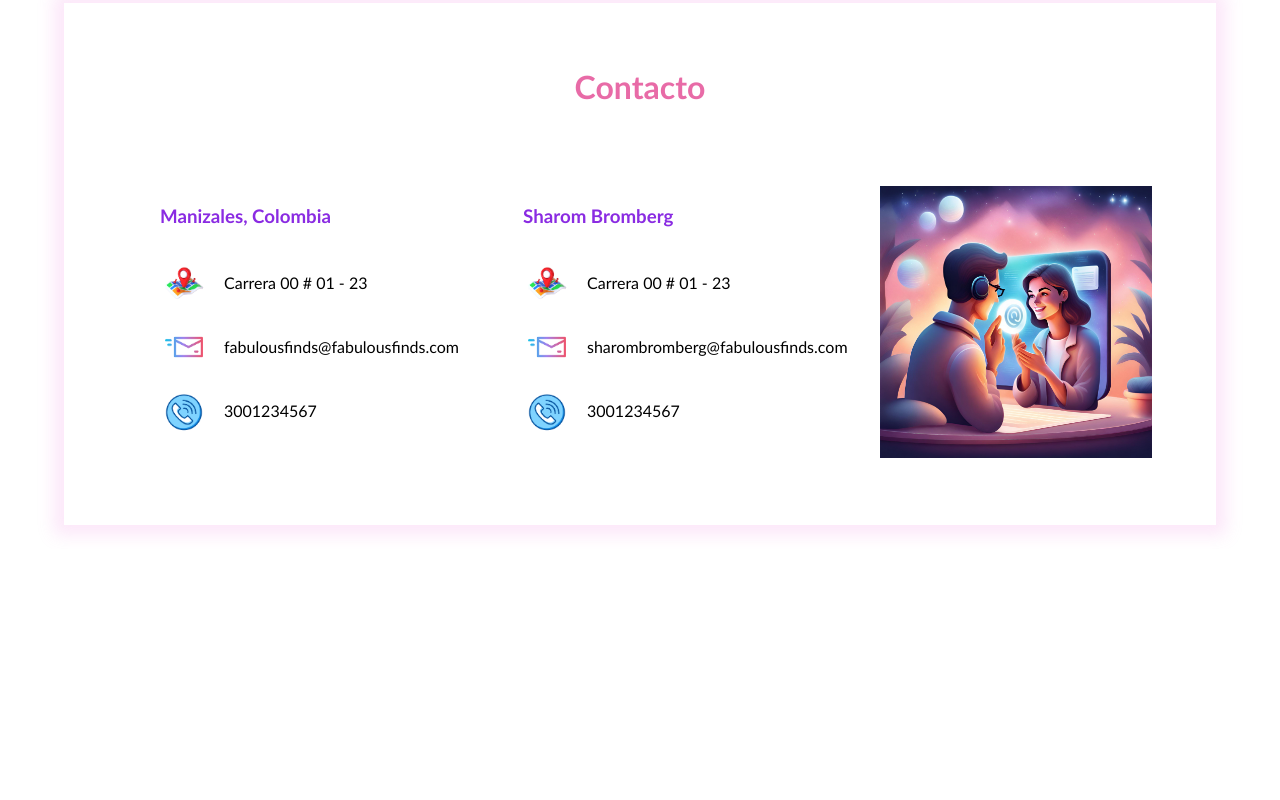
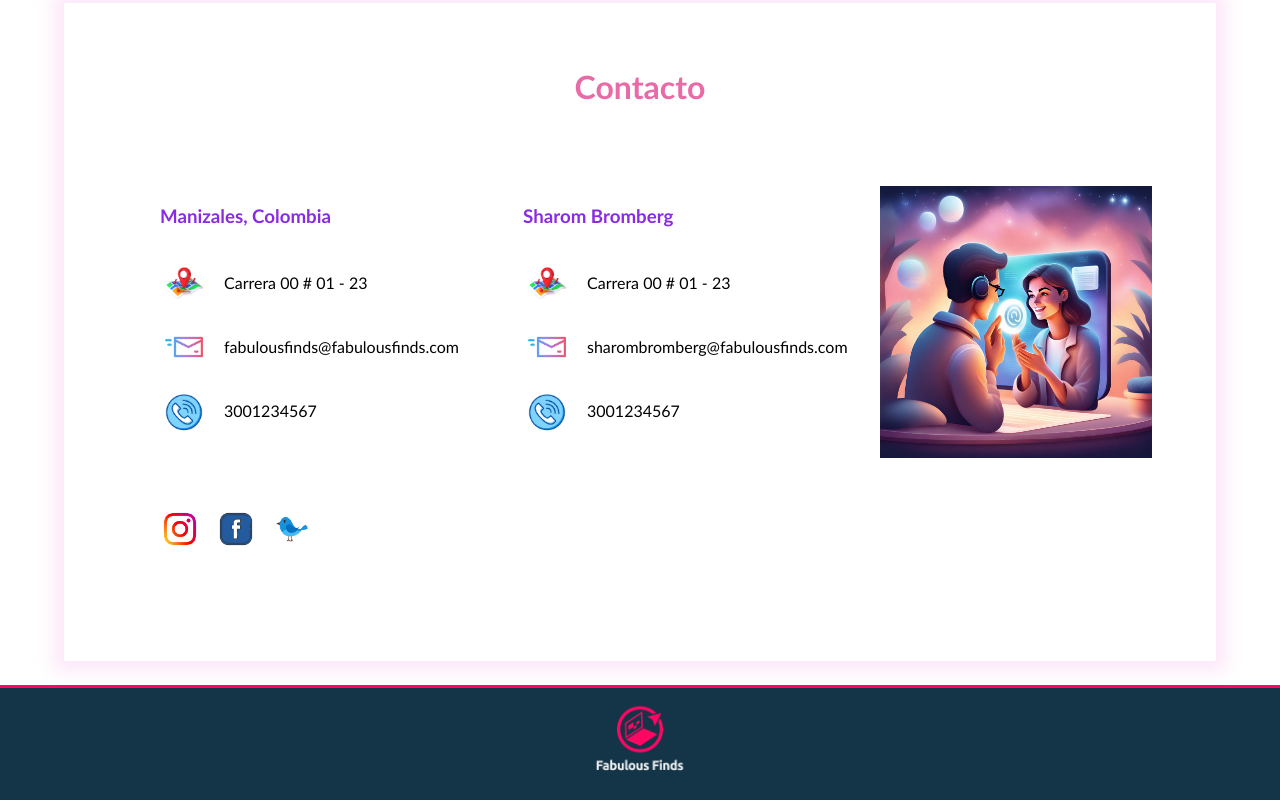
Before and after one commit to SharomBromberg/landing_page, a plain HTML site: page index.html in a window 1280 px wide. Shown: the part 1668-2468 px from the top of the page. Before the commit the page ends 2217 px from the top, so only its background shows below. Drawn offline with Linux system fonts and the light colour scheme.

Commit message:
agregué el footer

```diff
--- a/index.html
+++ b/index.html
@@ -10,7 +10,7 @@
 
 <body>
     <nav class="navbar">
-        <img class="logo" src="assets/img/fab.png" alt="">
+        <img class="logo" src="assets/img/fab.png" alt=" logo empresarial">
         <ul class="navitems">
             <li><a class="link" href="">INICIO </a></li>
             <li><a class="link" href="">SERVICIOS </a></li>
@@ -74,6 +74,8 @@
                     <p class="advantages-text">Encuentra ofertas atractivas sin comprometer la calidad, asegurando que
                         cada compra sea una inversión valiosa y accesible para todos los clientes.</p>
                 </div>
+
+
             </div>
         </section>
 
@@ -92,6 +94,7 @@
                         <li><img class="contact-picture" src="assets/img/telefono.png" alt=""> 3001234567</li>
                     </ul>
                 </div>
+
                 <div class="country-list">
                     <h3>Sharom Bromberg </h3>
                     <ul>
@@ -103,15 +106,21 @@
                     </ul>
                 </div>
 
+
                 <div class="contact-card">
                     <img src="assets/img/contacto.png">
                 </div>
-
+            </div>
+            <div class="social-networks">
+                <img class="network-picture" src="assets/img/instagram.png" alt="">
+                <img class="network-picture" src="assets/img/facebook.png" alt="">
+                <img class="network-picture" src="assets/img/twitter.png" alt="">
             </div>
 
         </section>
     </main>
     <footer>
+        <img class="logo" src="assets/img/fab.png" alt="Logo empresarial">
 
     </footer>
 </body>
--- a/style.css
+++ b/style.css
@@ -16,6 +16,9 @@
   }
 }
 
+:root {
+  --background: white; /* Color blanco como valor inicial */
+}
 main {
   background-color: var(--background);
   display: flex;
@@ -30,7 +33,6 @@ main {
   justify-content: space-around;
   overflow: hidden;
   padding: 0 5rem;
-}
   .logo {
     width: 5rem;
     height: 5rem;
@@ -48,6 +50,7 @@ main {
       text-decoration: none;
       &:hover {
         color: #ff0763;
+      }
     }
   }
 }
@@ -202,4 +205,24 @@ main {
       width: 30rem;
     }
   }
+  .social-networks {
+    display: flex;
+    padding: 3rem 2rem;
+    gap: 1rem;
+    .network-picture {
+      width: 2.5rem;
     }
+  }
+}
+footer {
+  display: flex;
+  max-width: 100%;
+  background-color: #143447;
+  border-top: solid #ff0763;
+  justify-content: space-around;
+  overflow: hidden;
+  padding: 0.5rem;
+  .logo {
+    width: 6rem;
+  }
+}
```
Also changed, not shown: assets/img/facebook.png (added), assets/img/instagram.png (added), assets/img/twitter.png (added). Lines whose indentation alone changed are shown as unchanged.
